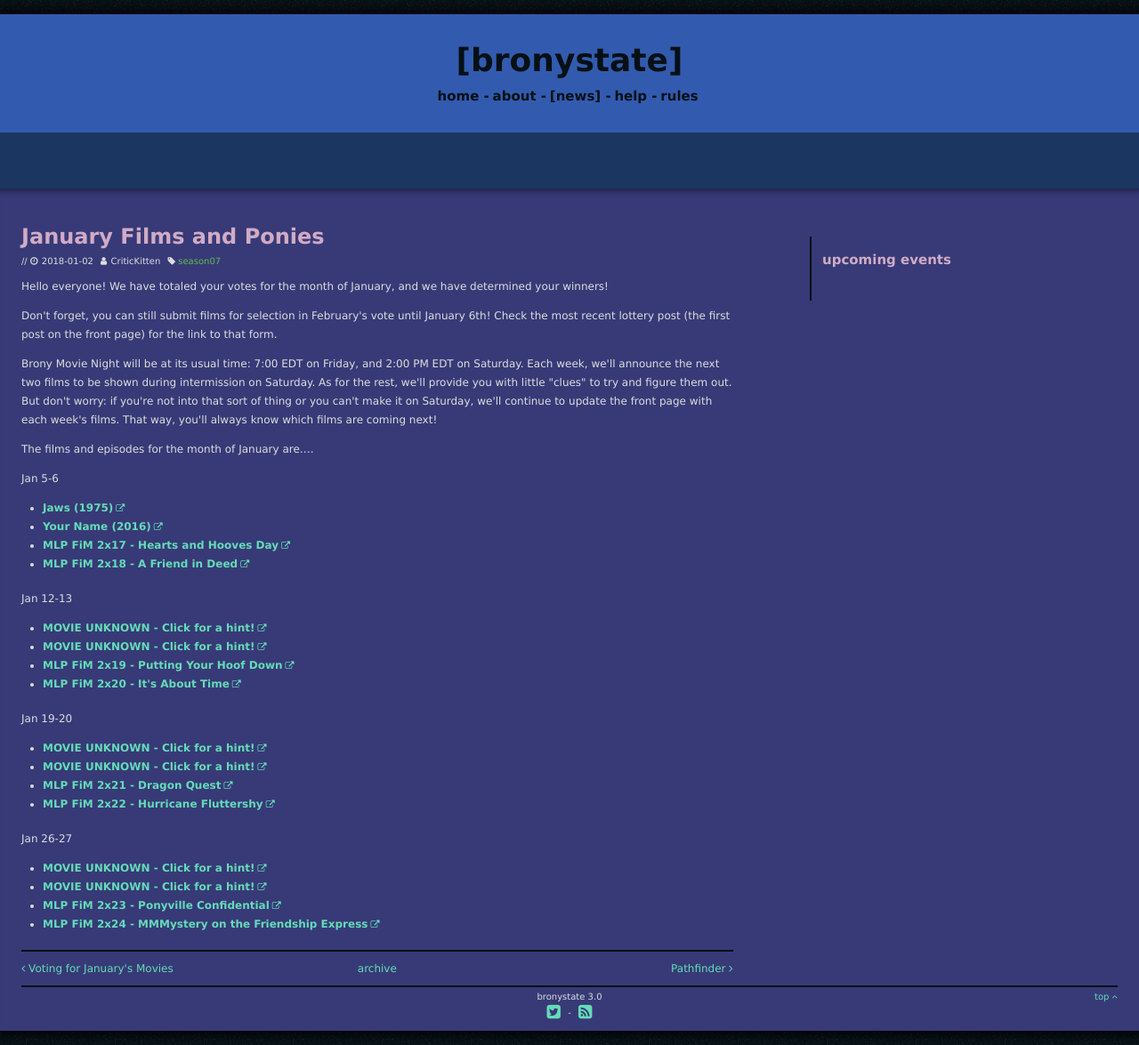
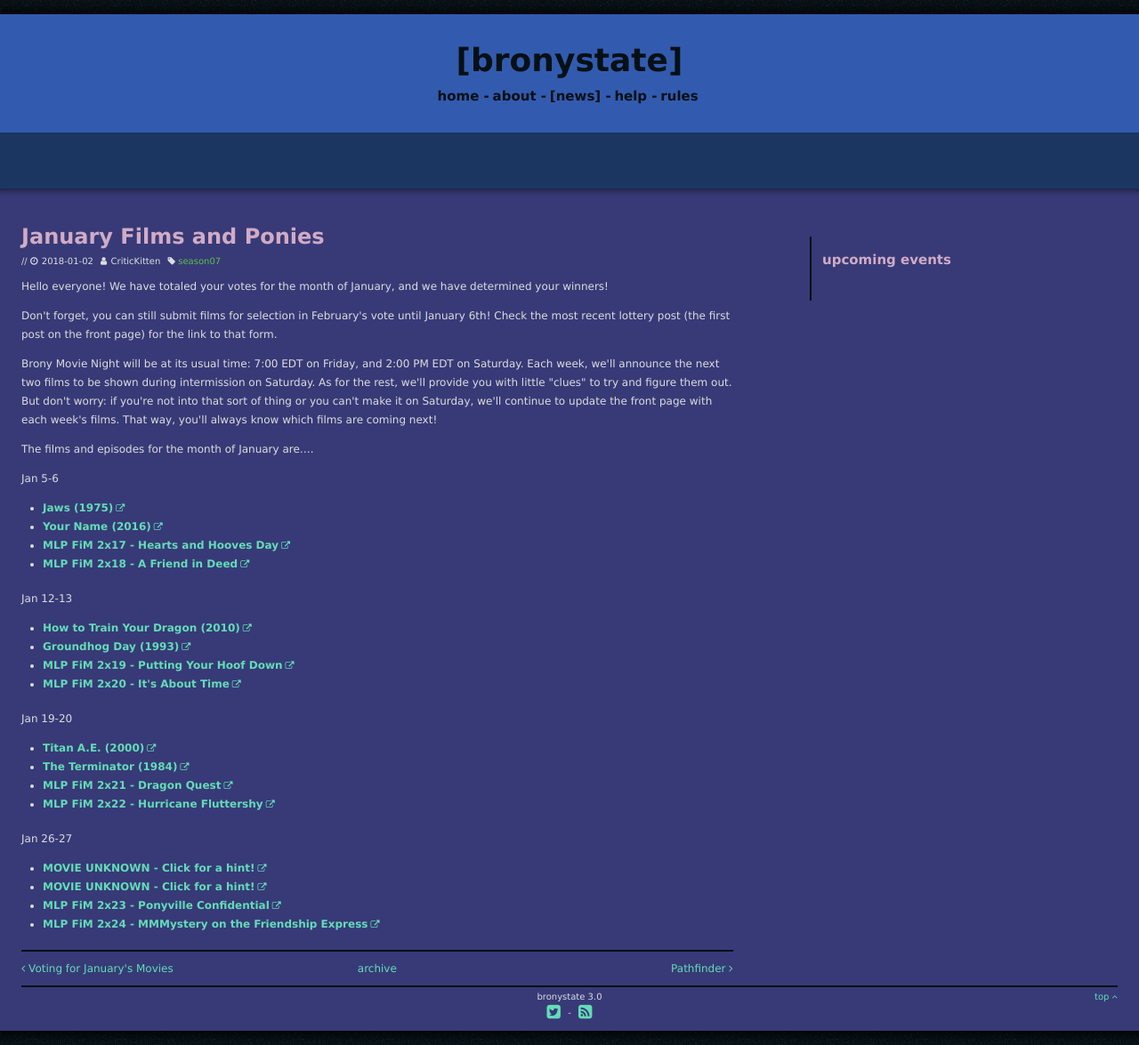
Before and after one commit to Bronystate/brstv3, a Jekyll site: the page built from _posts/2018-1-1-jan18winners.md, in a window 1280 px wide. Shown: the whole page at 89% size. Built offline with Jekyll 4.4.1, drawn with Linux system fonts in a browser that asks for light colours; nearby versions of some CDN libraries.

Commit message:
Update 2018-1-1-jan18winners.md

```diff
--- a/_posts/2018-1-1-jan18winners.md
+++ b/_posts/2018-1-1-jan18winners.md
@@ -20,14 +20,14 @@ Jan 5-6
 -	**[MLP FiM 2x18 - A Friend in Deed][p2]**
 
 Jan 12-13
--	**[MOVIE UNKNOWN - Click for a hint!][m3]**
--	**[MOVIE UNKNOWN - Click for a hint!][m4]**
+-	**[How to Train Your Dragon (2010)][m3]**
+-	**[Groundhog Day (1993)][m4]**
 -	**[MLP FiM 2x19 - Putting Your Hoof Down][p3]**
 -	**[MLP FiM 2x20 - It's About Time][p4]**
 
 Jan 19-20
--	**[MOVIE UNKNOWN - Click for a hint!][m5]**
--	**[MOVIE UNKNOWN - Click for a hint!][m6]**
+-	**[Titan A.E. (2000)][m5]**
+-	**[The Terminator (1984)][m6]**
 -	**[MLP FiM 2x21 - Dragon Quest][p5]**
 -	**[MLP FiM 2x22 - Hurricane Fluttershy][p6]**
 
@@ -39,10 +39,10 @@ Jan 26-27
 
 [m1]: http://www.imdb.com/title/tt0073195/
 [m2]: http://www.imdb.com/title/tt5311514/
-[m3]: https://cdn.shopify.com/s/files/1/0302/4437/products/gafas-sol-hawkers-onex-OX12-g.jpg
-[m4]: http://andys-backing-tracks.webs.com/sonny_and_cher.jpg
-[m5]: http://1.bp.blogspot.com/-zidDZ6BEv64/Tby7zEHovOI/AAAAAAAAAC0/e6_sWJumMao/s1600/DSC01262.JPG
-[m6]: http://pre13.deviantart.net/08d4/th/pre/i/2012/251/2/a/metal_skull_in_factory_wallpaper_version_by_sonicz0r-d5dzvuf.jpg
+[m3]: http://www.imdb.com/title/tt0892769/
+[m4]: http://www.imdb.com/title/tt0107048/
+[m5]: http://www.imdb.com/title/tt0120913/
+[m6]: http://www.imdb.com/title/tt0088247/
 [m7]: https://i.imgur.com/ApuFVic.png
 [m8]: https://i.imgur.com/w2aJqVp.jpg
 [p1]: http://www.imdb.com/title/tt2173455/
```
